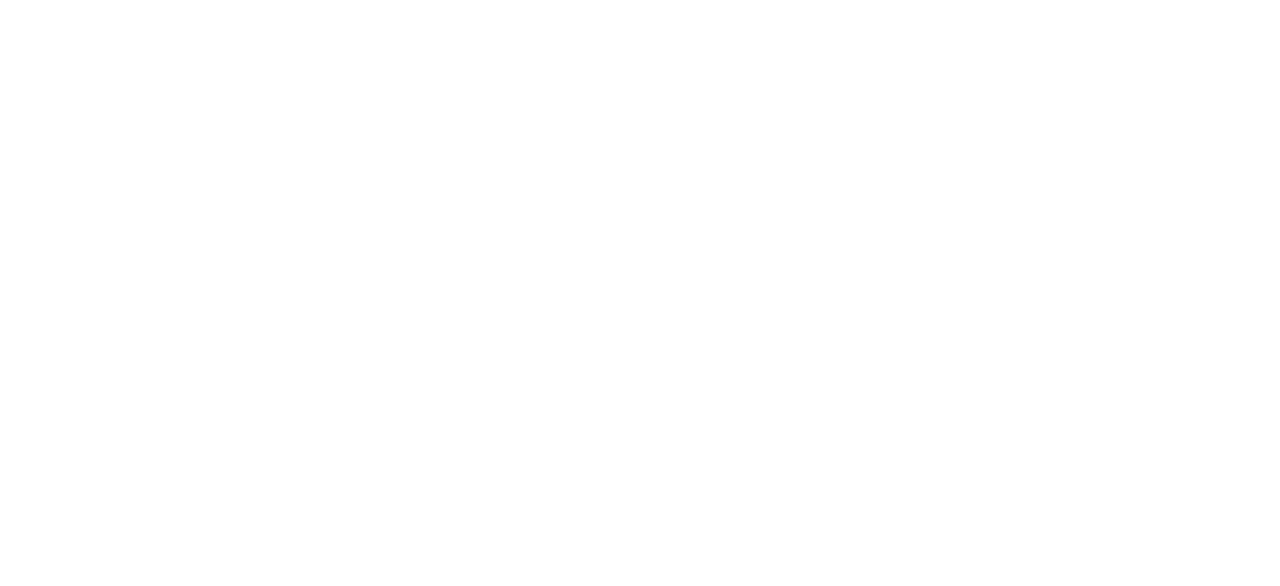
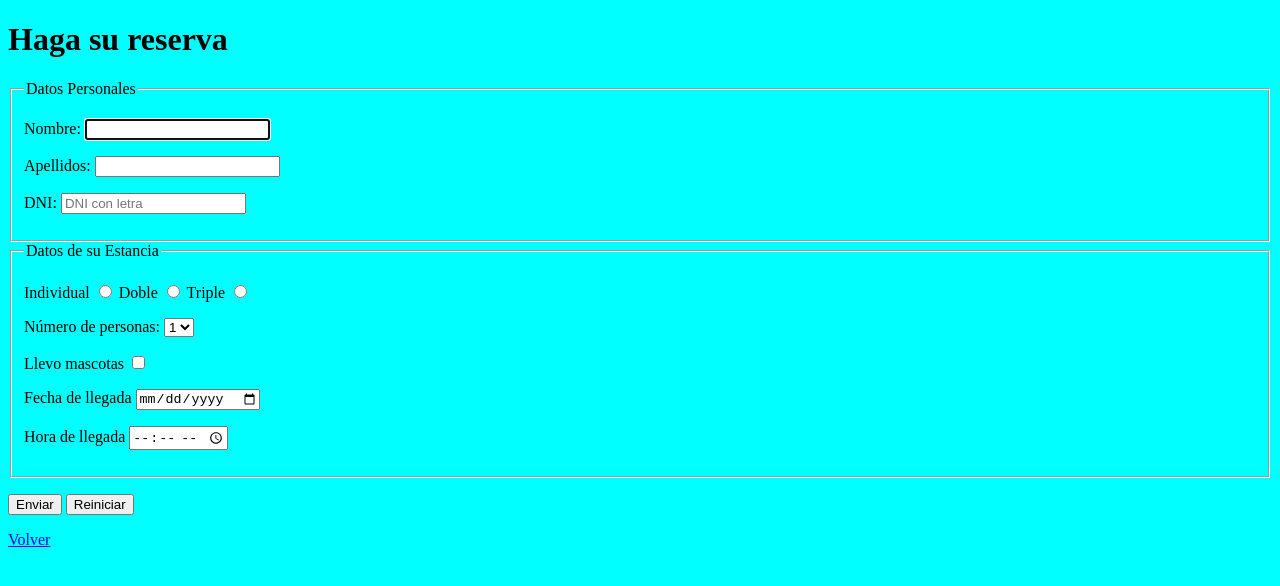
Before and after one commit to wespy14/1.B.3_Hotel_Paradiso_Juan_Cazallas, a plain HTML site: page reserva.html in a window 1280 px wide. Drawn offline with Linux system fonts and the light colour scheme.

Commit message:
Finalización de reserva.html

```diff
--- a/reserva.html
+++ b/reserva.html
@@ -1,11 +1,66 @@
 <!DOCTYPE html>
-<html lang="en">
+<html lang="es">
 <head>
     <meta charset="UTF-8">
     <meta name="viewport" content="width=device-width, initial-scale=1.0">
     <title>Document</title>
 </head>
-<body>
-
+<body style="background-color: aqua;">
+    <h1>Haga su reserva</h1>
+    <form action="procesareserva.php" method="get">
+        <fieldset>
+            <legend>Datos Personales</legend>
+            <p>
+            <label for="nombre">Nombre:</label>
+            <input type="text" name="nombre" id="nombre" maxlength="100" autofocus>
+            </p>
+            <p>
+                <label for="apellidos">Apellidos:</label>
+                <input type="text" name="apellidos" id="apellidos" maxlength="100">
+            </p>
+            <p>
+                <label for="dni">DNI:</label>
+                <input type="text" name="dni" id="dni" required placeholder="DNI con letra">
+            </p>
+        </fieldset>
+        <fieldset>
+            <legend>Datos de su Estancia</legend>
+            <p>
+                <label for="individual">Individual</label>
+                <input type="radio" name="habitacion" id="individual">
+                <label for="doble">Doble</label>
+                <input type="radio" name="habitacion" id="doble">
+                <label for="triple">Triple</label>
+                <input type="radio" name="habitacion" id="triple">
+            </p>
+            <p>
+                <label for="personas">Número de personas:</label>
+                <select name="personas" id="personas">
+                    <option value="1">1</option>
+                    <option value="2">2</option>
+                    <option value="3">3</option>
+                </select>
+            </p>
+            <p>
+                <label for="mascotas">Llevo mascotas</label>
+                <input type="checkbox" name="mascotas" id="mascotas">
+            </p>
+            <p>
+                <label for="fecha">Fecha de llegada</label>
+                <input type="date" name="fecha" id="fecha">
+            </p>
+            <p>
+                <label for="hora">Hora de llegada</label>
+                <input type="time" name="hora" id="hora">
+            </p>
+        </fieldset>
+        <p>
+        <input type="submit" value="Enviar">
+        <input type="reset" value="Reiniciar">
+        </p>
+    </form>
+    <p>
+        <a href="index.html">Volver</a>
+    </p>
 </body>
 </html>
```
